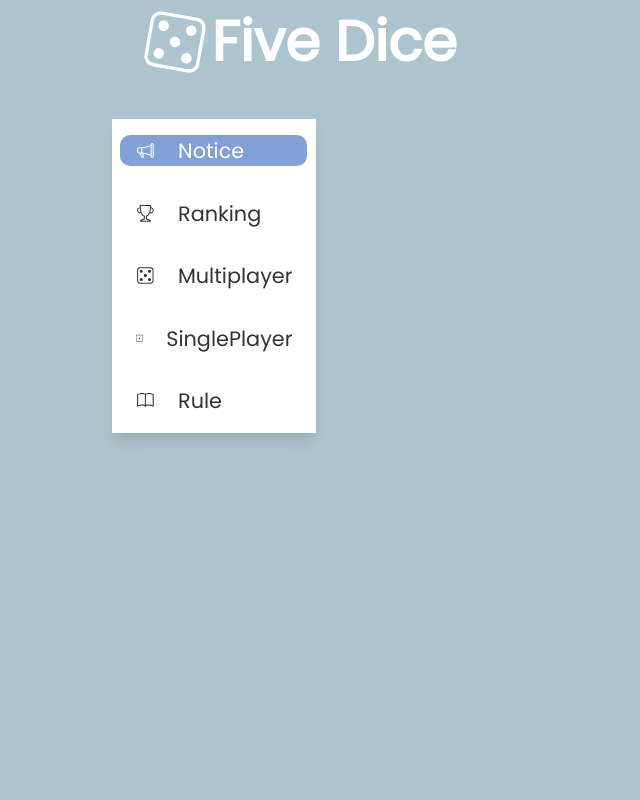
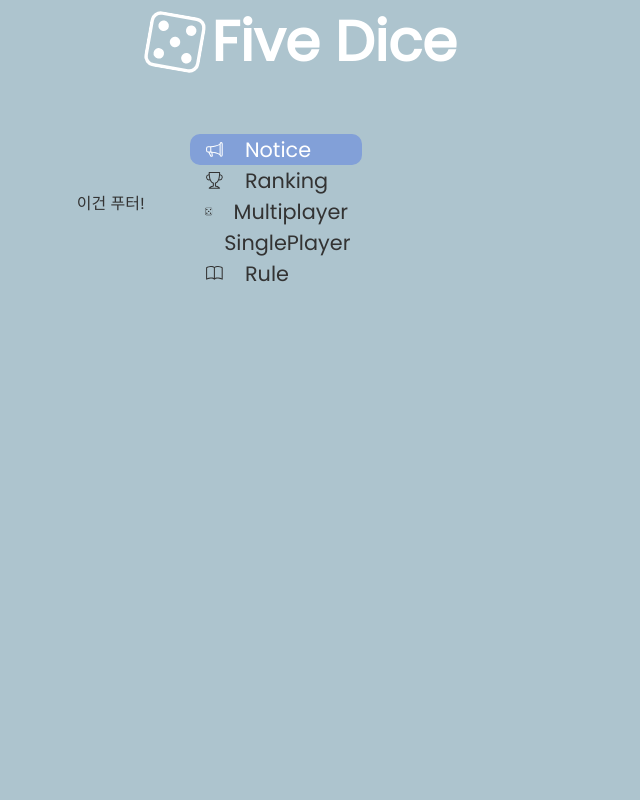
Before and after one commit to DL-Berkey/FiveDice, a React (Vite) app in the folder app/: page / in a window 1280 px wide. Shown: the top 800 px of the page, without its empty margins (0-640 px from the left). Built offline with nearby package versions, Linux system fonts and the light colour scheme; no server answers; a web font is replaced by a local one.

Commit message:
Changes Content style

```diff
--- a/app/src/components/layout/Content.tsx
+++ b/app/src/components/layout/Content.tsx
@@ -3,7 +3,6 @@ import { useLocation } from "react-router-dom";
 
 import { NO_SIDE_COMPONENT_URL } from "@/constants";
 import Menu from "../Menu/Menu";
-import UserInfo from "../UserInfo/UserInfo";
 
 interface Props {
     children: React.ReactElement | null;
@@ -22,18 +21,19 @@ const Content = (props: Props) => {
         <Wrapper>
             {showSideComponent && <Menu />}
             {props.children}
-            {/* {showSideComponent && <UserInfo />} */}
         </Wrapper>
     );
 };
 
 const Wrapper = styled.main`
+    flex: 1;
+
     display: flex;
     gap: 2%;
 
-    height: 92%;
+    height: 0;
 
-    padding: 0 2% 4% 2%;
+    padding: 0 6% 4% 6%;
 `;
 
 export default Content;
```
